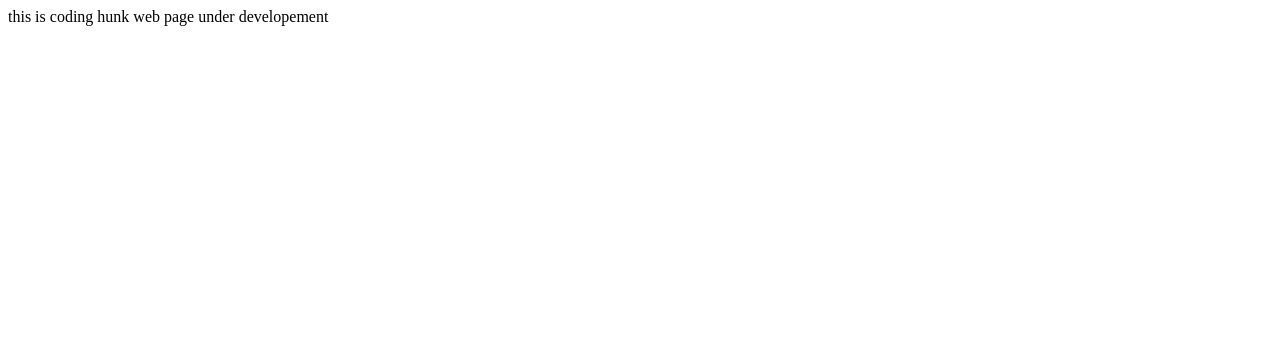
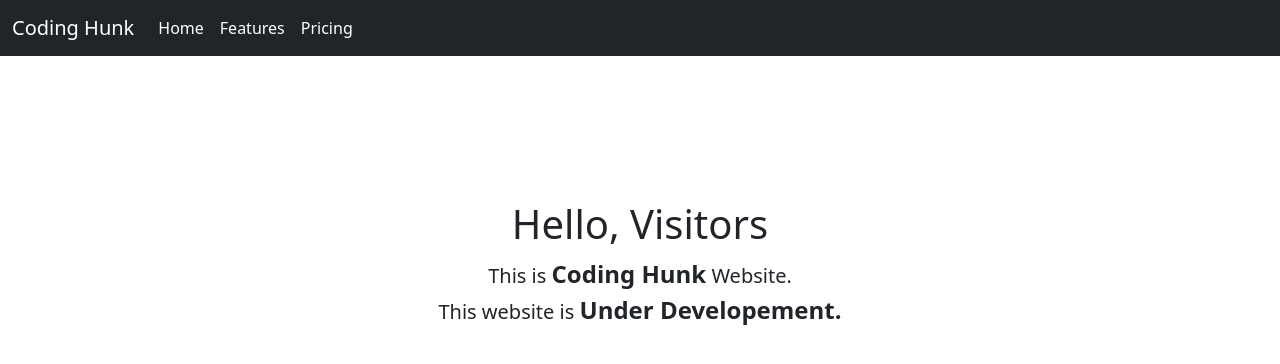
Before and after one commit to CodingHunk/CodingHunk-Website, a plain HTML site: page index.html in a window 1280 px wide. Drawn offline with nearby package versions, Linux system fonts and the light colour scheme.

Commit message:
Basic Structure

```diff
--- a/index.html
+++ b/index.html
@@ -1 +1,52 @@
-<p>this is coding hunk web page under developement</p>
+<!doctype html>
+<html lang="en">
+
+<head>
+    <meta charset="utf-8">
+    <meta name="viewport" content="width=device-width, initial-scale=1">
+    <title>Bootstrap demo</title>
+    <link href="https://cdn.jsdelivr.net/npm/bootstrap@5.2.3/dist/css/bootstrap.min.css" rel="stylesheet"
+        integrity="sha384-rbsA2VBKQhggwzxH7pPCaAqO46MgnOM80zW1RWuH61DGLwZJEdK2Kadq2F9CUG65" crossorigin="anonymous">
+</head>
+
+<body>
+    <!-- Main Container -->
+    <div class="conatiner-fluid p-0">
+        <!-- Navigation Bar -->
+        <nav class="navbar navbar-expand-lg  bg-dark">
+            <div class="container-fluid">
+                <a class="navbar-brand text-white" href="#">Coding Hunk</a>
+                <button class="navbar-toggler" type="button" data-bs-toggle="collapse"
+                    data-bs-target="#navbarNavAltMarkup" aria-controls="navbarNavAltMarkup" aria-expanded="false"
+                    aria-label="Toggle navigation">
+                    <span class="navbar-toggler-icon"></span>
+                </button>
+                <div class="collapse navbar-collapse" id="navbarNavAltMarkup">
+                    <div class="navbar-nav">
+                        <a class="nav-link text-white" aria-current="page" href="#">Home</a>
+                        <a class="nav-link text-white" href="#">Features</a>
+                        <a class="nav-link text-white" href="#">Pricing</a>
+                    </div>
+                </div>
+            </div>
+        </nav>
+        <!-- Navigation Bar Close -->
+        <div class="container p-0 pt-5">
+            <div class="row p-0 m-0 pt-5">
+                <div class="col-12 p-0 pt-5 m-0 text-center">
+                    <h1>Hello, Visitors</h1>
+                    <p class="d-inline-block fs-5">This is
+                        <span class="fs-4 fw-bold">Coding Hunk</span> Website. <br> This website is <span class="fs-4 fw-bold">Under
+                            Developement.</span>
+                    </p>
+                </div>
+            </div>
+        </div>
+        <!-- Main Container Close -->
+    </div>
+    <script src="https://cdn.jsdelivr.net/npm/bootstrap@5.2.3/dist/js/bootstrap.bundle.min.js"
+        integrity="sha384-kenU1KFdBIe4zVF0s0G1M5b4hcpxyD9F7jL+jjXkk+Q2h455rYXK/7HAuoJl+0I4"
+        crossorigin="anonymous"></script>
+</body>
+
+</html>
```
